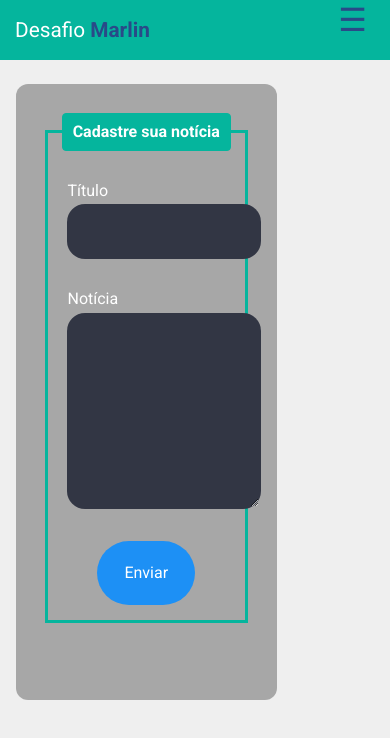
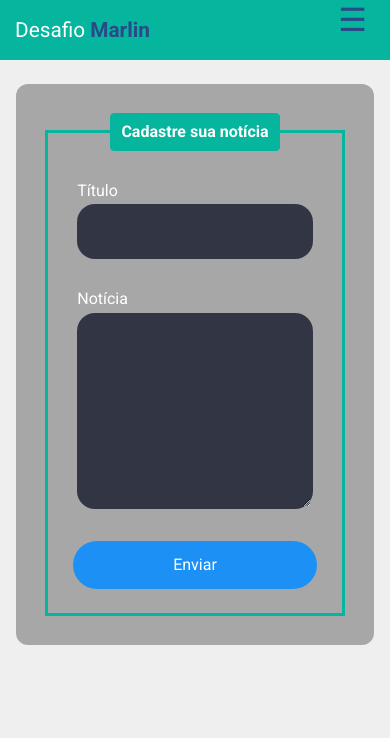
Before and after one commit to BrunodevOliveira/desafio-Marlin, an Angular app: page /criar-post in a window 390 px wide. Shown: the top 738 px of the page. Built offline with nearby package versions, Linux system fonts and the light colour scheme.

Commit message:
♻ refactor: add breakpoint componente add-post

```diff
--- a/src/app/components/add-post/add-post.component.html
+++ b/src/app/components/add-post/add-post.component.html
@@ -10,13 +10,13 @@
         Notícia
         <textarea name="message" [(ngModel)]="data.message" id="message"  rows="10" required></textarea>
       </label>
-      <button [disabled]="frm.invalid">Enviar</button>
+      <button class="submit-btn" [disabled]="frm.invalid">Enviar</button>
     </div>
   </fieldset>
 
-  <dialog class="modal">
-    <h2>{{postCreated.title}}</h2>
-    <p>{{postCreated.message}}</p>
-    <button routerLink="/noticias">Fechar</button>
-  </dialog>
 </form>
+<dialog class="modal">
+  <h2>{{postCreated.title}}</h2>
+  <p>{{postCreated.message}}</p>
+  <button routerLink="/noticias">Fechar</button>
+</dialog>
--- a/src/app/components/add-post/add-post.component.scss
+++ b/src/app/components/add-post/add-post.component.scss
@@ -54,6 +54,12 @@ form {
           border-color: var(--border-form);;
           box-shadow: 0 0 0 0.3125rem #26344a;
         }
+
+        @media(max-width: 768px) {
+          input, textarea {
+            width: auto;
+          }
+        }
       }
 
       button {
@@ -73,9 +79,28 @@ form {
           background: var(--primary-color);
         }
       }
+
+      @media(max-width: 768px) {
+        .submit-btn {
+          width: 83%;
+          margin-bottom: rem-calc(24);
+          padding: 1rem;
+        }
+
+        input, textarea {
+          width: auto;
+        }
+      }
     }
 
   }
+
+  @media(max-width: 768px) {
+    height: auto;
+  }
+}
+
+
 .modal {
   position: absolute;
   top: 50%;
@@ -119,6 +144,6 @@ form {
       outline: none;
       background: var(--primary-color);
     }
+
   }
 }
-}
--- a/src/styles.scss
+++ b/src/styles.scss
@@ -25,4 +25,8 @@ app-details-post {
 
 app-add-post {
   width: 75%;
+
+  @media(max-width: 768px) {
+    width: 100%;
+  }
 }
```
Lines whose indentation alone changed are shown as unchanged.
